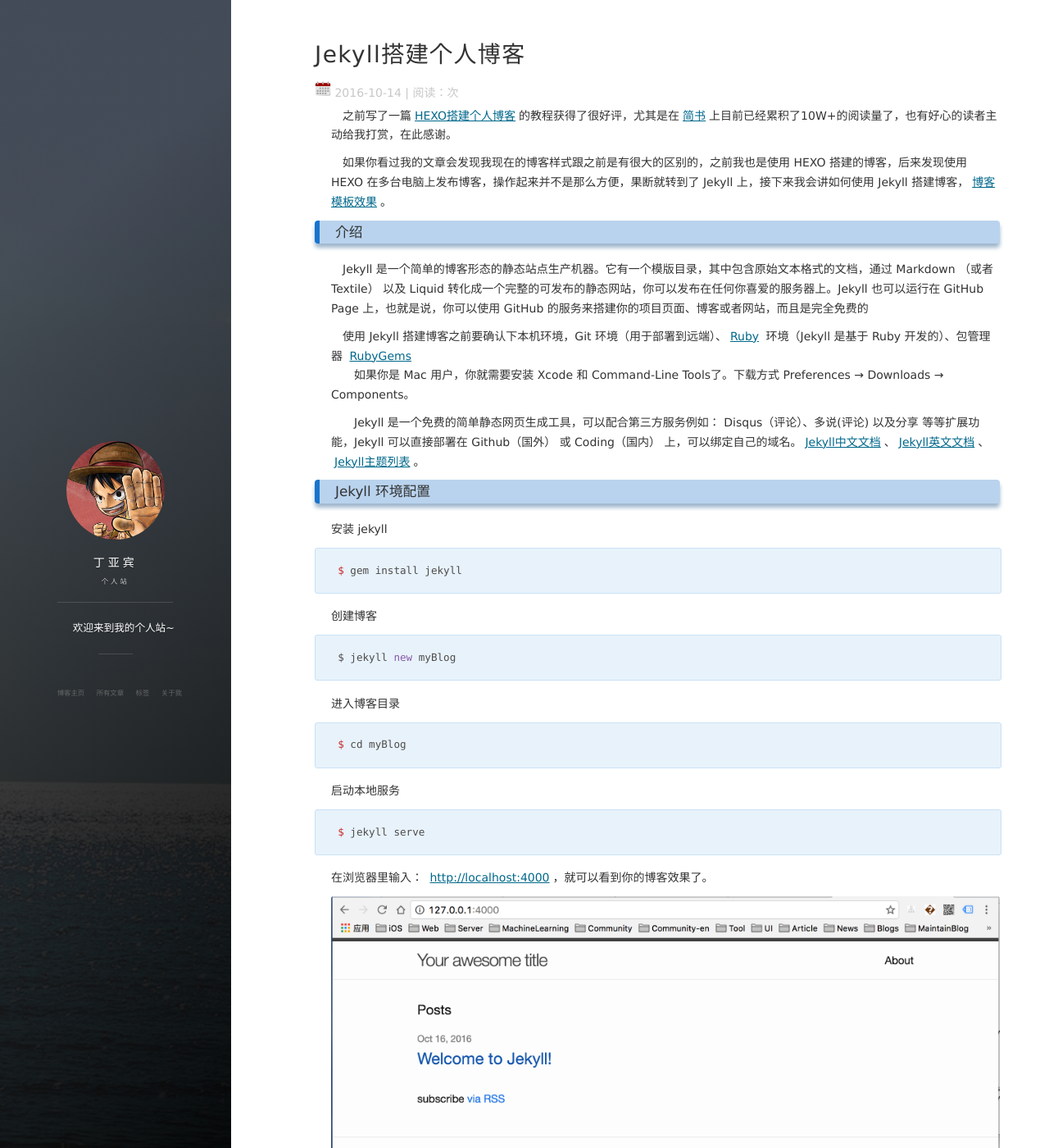
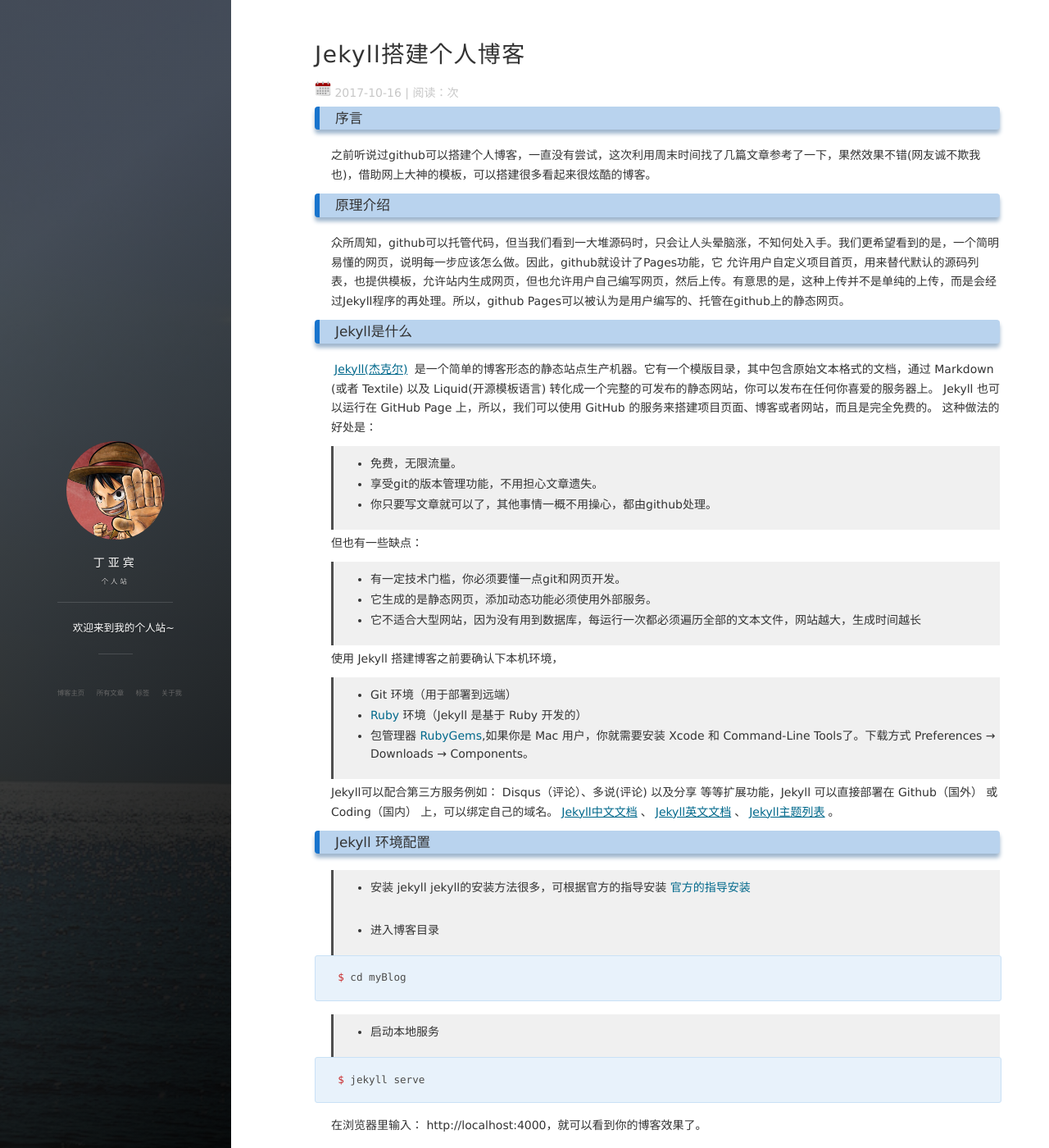
Before and after one commit to dingyabin/dingyabin.github.io, a Jekyll site: the page built from _posts/2017-10-16-jekyll_tutorials1.md, in a window 1280 px wide and 1400 px high. Shown: the whole window at 82% size. Built offline with Jekyll 4.4.1, drawn with Linux system fonts in a browser that asks for light colours; nearby versions of some CDN libraries; comment, search, counter and statistics services are not loaded; some of the changed text lies outside the part shown.

Commit message:
第一篇

````diff
--- a/_posts/2016-10-14-jekyll_tutorials1.md
+++ b/_posts/2017-10-16-jekyll_tutorials1.md
@@ -1,88 +1,69 @@
 ---
 layout: post
 title: Jekyll搭建个人博客
-date: 2016-10-14
+date: 2017-10-16
 tags: 博客
 ---
-
-　之前写了一篇[HEXO搭建个人博客](http://baixin.io/2015/08/HEXO%E6%90%AD%E5%BB%BA%E4%B8%AA%E4%BA%BA%E5%8D%9A%E5%AE%A2/)的教程获得了很好评，尤其是在[简书](http://www.jianshu.com/p/465830080ea9)上目前已经累积了10W+的阅读量了，也有好心的读者主动给我打赏，在此感谢。
-
-　如果你看过我的文章会发现我现在的博客样式跟之前是有很大的区别的，之前我也是使用 HEXO 搭建的博客，后来发现使用 HEXO 在多台电脑上发布博客，操作起来并不是那么方便，果断就转到了 Jekyll 上，接下来我会讲如何使用 Jekyll 搭建博客，[博客模板效果](http://baixin.io/#blog)。
+### 序言
+之前听说过github可以搭建个人博客，一直没有尝试，这次利用周末时间找了几篇文章参考了一下，果然效果不错(网友诚不欺我也)，借助网上大神的模板，可以搭建很多看起来很炫酷的博客。
 
 
-### 介绍
+### 原理介绍
+众所周知，github可以托管代码，但当我们看到一大堆源码时，只会让人头晕脑涨，不知何处入手。我们更希望看到的是，一个简明易懂的网页，说明每一步应该怎么做。因此，github就设计了Pages功能，它
+允许用户自定义项目首页，用来替代默认的源码列表，也提供模板，允许站内生成网页，但也允许用户自己编写网页，然后上传。有意思的是，这种上传并不是单纯的上传，而是会经过Jekyll程序的再处理。所以，github Pages可以被认为是用户编写的、托管在github上的静态网页。
 
- 　Jekyll 是一个简单的博客形态的静态站点生产机器。它有一个模版目录，其中包含原始文本格式的文档，通过 Markdown （或者 Textile） 以及 Liquid 转化成一个完整的可发布的静态网站，你可以发布在任何你喜爱的服务器上。Jekyll 也可以运行在 GitHub Page 上，也就是说，你可以使用 GitHub 的服务来搭建你的项目页面、博客或者网站，而且是完全免费的
+### Jekyll是什么
+[Jekyll(杰克尔)](http://jekyllrb.com) 是一个简单的博客形态的静态站点生产机器。它有一个模版目录，其中包含原始文本格式的文档，通过 Markdown (或者 Textile) 以及 Liquid(开源模板语言) 转化成一个完整的可发布的静态网站，你可以发布在任何你喜爱的服务器上。
+Jekyll 也可以运行在 GitHub Page 上，所以，我们可以使用 GitHub 的服务来搭建项目页面、博客或者网站，而且是完全免费的。
+这种做法的好处是：
+> * 免费，无限流量。
+> * 享受git的版本管理功能，不用担心文章遗失。
+> * 你只要写文章就可以了，其他事情一概不用操心，都由github处理。
 
-　使用 Jekyll 搭建博客之前要确认下本机环境，Git 环境（用于部署到远端）、[Ruby](http://www.ruby-lang.org/en/downloads/) 环境（Jekyll 是基于 Ruby 开发的）、包管理器 [RubyGems](http://rubygems.org/pages/download)
-　　如果你是 Mac 用户，你就需要安装 Xcode 和 Command-Line Tools了。下载方式 Preferences → Downloads → Components。
+但也有一些缺点：
+> * 有一定技术门槛，你必须要懂一点git和网页开发。
+> * 它生成的是静态网页，添加动态功能必须使用外部服务。
+> * 它不适合大型网站，因为没有用到数据库，每运行一次都必须遍历全部的文本文件，网站越大，生成时间越长
 
-　　Jekyll 是一个免费的简单静态网页生成工具，可以配合第三方服务例如： Disqus（评论）、多说(评论) 以及分享 等等扩展功能，Jekyll 可以直接部署在 Github（国外） 或 Coding（国内） 上，可以绑定自己的域名。[Jekyll中文文档](http://jekyll.bootcss.com/)、[Jekyll英文文档](https://jekyllrb.com/)、[Jekyll主题列表](http://jekyllthemes.org/)。
+使用 Jekyll 搭建博客之前要确认下本机环境，
+> * Git 环境（用于部署到远端）
+> * [Ruby](http://www.ruby-lang.org/en/downloads/) 环境（Jekyll 是基于 Ruby 开发的）
+> * 包管理器 [RubyGems](http://rubygems.org/pages/download),如果你是 Mac 用户，你就需要安装 Xcode 和 Command-Line Tools了。下载方式 Preferences → Downloads → Components。
 
+Jekyll可以配合第三方服务例如： Disqus（评论）、多说(评论) 以及分享 等等扩展功能，Jekyll 可以直接部署在 Github（国外） 或 Coding（国内） 上，可以绑定自己的域名。[Jekyll中文文档](http://jekyll.bootcss.com/)、[Jekyll英文文档](https://jekyllrb.com/)、[Jekyll主题列表](http://jekyllthemes.org/)。
 
 ### Jekyll 环境配置
 
-安装 jekyll
+> * 安装 jekyll
+jekyll的安装方法很多，可根据官方的指导安装 [官方的指导安装](http://jekyllrb.com/docs/installation)
 
-```
-$ gem install jekyll
-```
-
-创建博客
-
-```
-$ jekyll new myBlog
-```
-
-进入博客目录
+> * 进入博客目录
 
 ```
 $ cd myBlog
 ```
 
-启动本地服务
+> * 启动本地服务
 
 ```
 $ jekyll serve
 ```
 
-在浏览器里输入： [http://localhost:4000](http://localhost:4000)，就可以看到你的博客效果了。
-
-![](/images/posts/jekyll/image1.png)
+在浏览器里输入： http://localhost:4000，就可以看到你的博客效果了。
 
 so easy !
 
 ### 目录结构
 
-　Jekyll 的核心其实是一个文本转换引擎。它的概念其实就是： 你用你最喜欢的标记语言来写文章，可以是 Markdown，也可以是 Textile,或者就是简单的 HTML, 然后 Jekyll 就会帮你套入一个或一系列的布局中。在整个过程中你可以设置URL路径, 你的文本在布局中的显示样式等等。这些都可以通过纯文本编辑来实现，最终生成的静态页面就是你的成品了。
+Jekyll 的核心其实是一个文本转换引擎。它的概念其实就是： 你用你最喜欢的标记语言来写文章，可以是 Markdown，也可以是 Textile,或者就是简单的 HTML, 然后 Jekyll 就会帮你套入一个或一系列的布局中。在整个过程中你可以设置URL路径, 你的文本在布局中的显示样式等等。这些都可以通过纯文本编辑来实现，最终生成的静态页面就是你的成品了。
 
- 一个基本的 Jekyll 网站的目录结构一般是像这样的：
+一个基本的 Jekyll 网站的目录结构一般是像这样的：
 
-```
-.
-├── _config.yml
-├── _includes
-|   ├── footer.html
-|   └── header.html
-├── _layouts
-|   ├── default.html
-|   ├── post.html
-|   └── page.html
-├── _posts
-|   └── 2016-10-08-welcome-to-jekyll.markdown
-├── _sass
-|   ├── _base.scss
-|   ├── _layout.scss
-|   └── _syntax-highlighting.scss
-├── about.md
-├── css
-|   └── main.scss
-├── feed.xml
-└── index.html
+![](/images/posts/jekyll/jekyll_structure.png)
 
-```
+这些目录结构以及具体的作用可以参考 [官网文档](http://jekyll.com.cn/docs/structure/) :
 
-这些目录结构以及具体的作用可以参考 [官网文档](http://jekyll.com.cn/docs/structure/)
+![](/images/posts/jekyll/jekyll_structure_details.png)
 
 进入 _config.yml 里面，修改成你想看到的信息，重新 jekyll server ，刷新浏览器就可以看到你刚刚修改的信息了。
 
````
Also changed, not shown: images/posts/jekyll/jekyll_structure.png (added), images/posts/jekyll/jekyll_structure_details.png (added).
